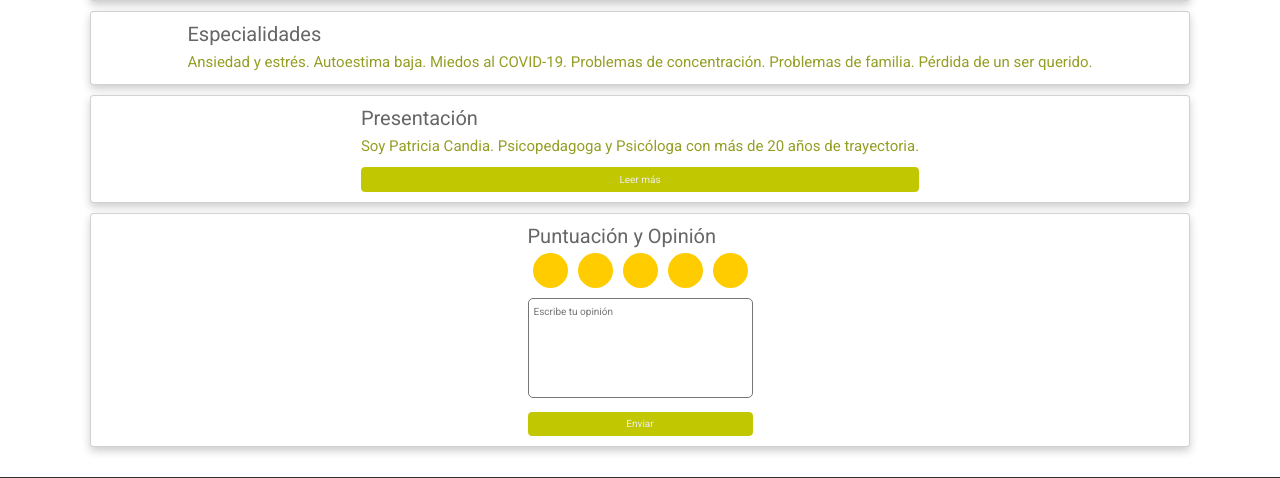
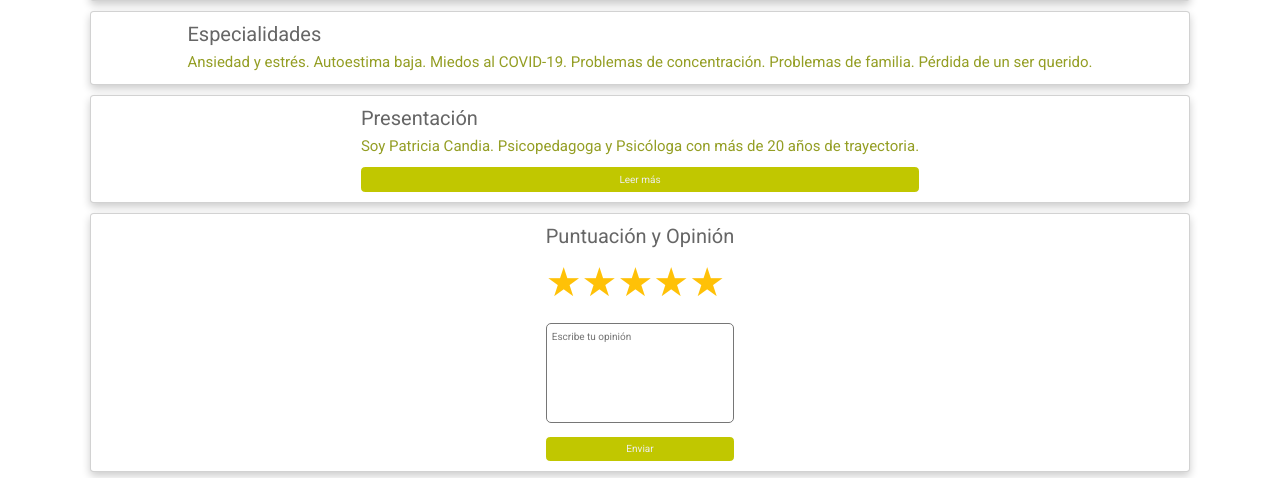
Before and after one commit to ivanros02/psiquiatriaApp, a PHP site: page /presentacion.html in a window 1280 px wide, after a click that opens the changed part. Shown: the part 471-949 px from the top of the page. Run offline with PHP 8.4, Linux system fonts and the light colour scheme.

Commit message:
update presentacion

```diff
--- a/presentacion.html
+++ b/presentacion.html
@@ -97,15 +97,15 @@
         <h5 class="card-title">Puntuación y Opinión</h5>
         <div class="rating">
             <input type="radio" id="star5" name="rating" value="5">
-            <label for="star5"></label>
+            <label for="star5">&#9733;</label>
             <input type="radio" id="star4" name="rating" value="4">
-            <label for="star4"></label>
+            <label for="star4">&#9733;</label>
             <input type="radio" id="star3" name="rating" value="3">
-            <label for="star3"></label>
+            <label for="star3">&#9733;</label>
             <input type="radio" id="star2" name="rating" value="2">
-            <label for="star2"></label>
+            <label for="star2">&#9733;</label>
             <input type="radio" id="star1" name="rating" value="1">
-            <label for="star1"></label>
+            <label for="star1">&#9733;</label>
         </div>
         <textarea id="opinion" placeholder="Escribe tu opinión"></textarea>
         <button class="btn btn-primary">Enviar</button>
--- a/stylePsicoPresentacion.css
+++ b/stylePsicoPresentacion.css
@@ -149,28 +149,21 @@
     direction: rtl; /* Dirección de derecha a izquierda para el texto */
 }
 
-.card .rating input[type="radio"] {
+/* Ocultar los radio buttons */
+.rating input {
     display: none;
 }
 
-.card .rating label {
+/* Estilo de las etiquetas de las estrellas */
+.rating label {
+    font-size: 40px; /* Tamaño de la estrella */
+    color: #ccc; /* Color de estrella no seleccionada */
     cursor: pointer;
-    width: 35px;
-    height: 35px;
-    background-color: #ccc;
-    border-radius: 50%;
-    margin: 0 5px;
 }
 
-.card .rating label:hover,
-.card .rating input[type="radio"]:hover ~ label,
-.card .rating input[type="radio"]:checked ~ label {
-    background-color: #ffcc00;
-}
-
-/* Cuando se pasa el ratón por encima del primer elemento (5ta estrella), cambia las anteriores */
-.card .rating input[type="radio"]:first-child:hover ~ label {
-    background-color: #ffcc00;
+/* Estilo de las estrellas cuando están seleccionadas */
+.rating input:checked ~ label {
+    color: #ffc107; /* Cambiar color para las estrellas seleccionadas */
 }
 
 .card textarea {
```
